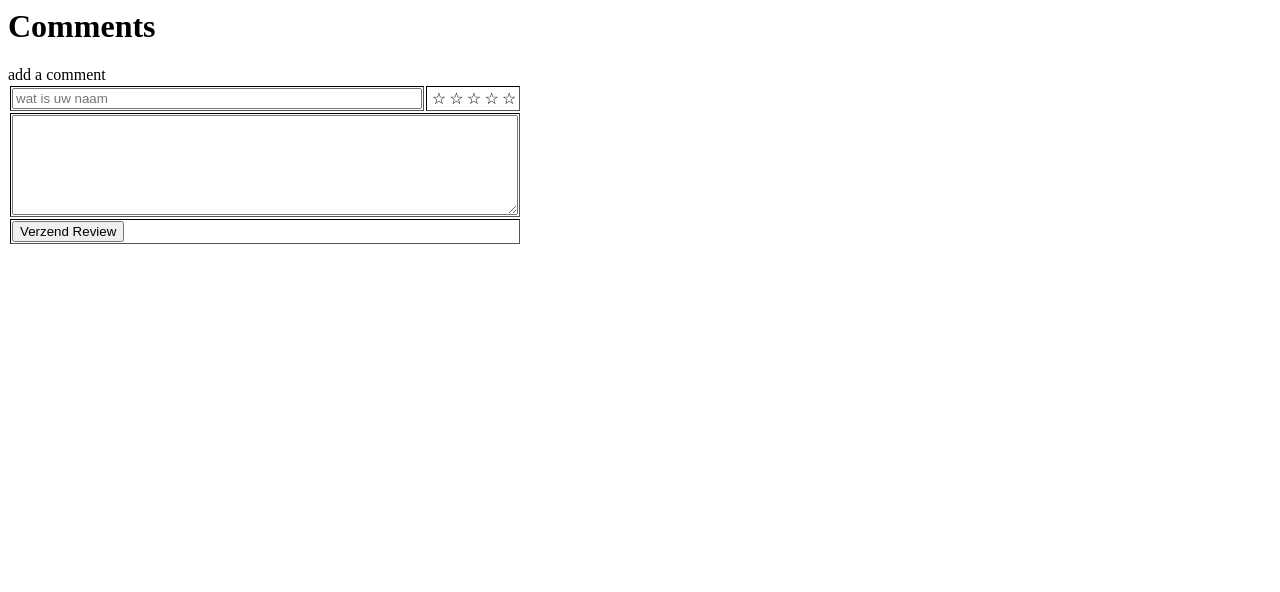
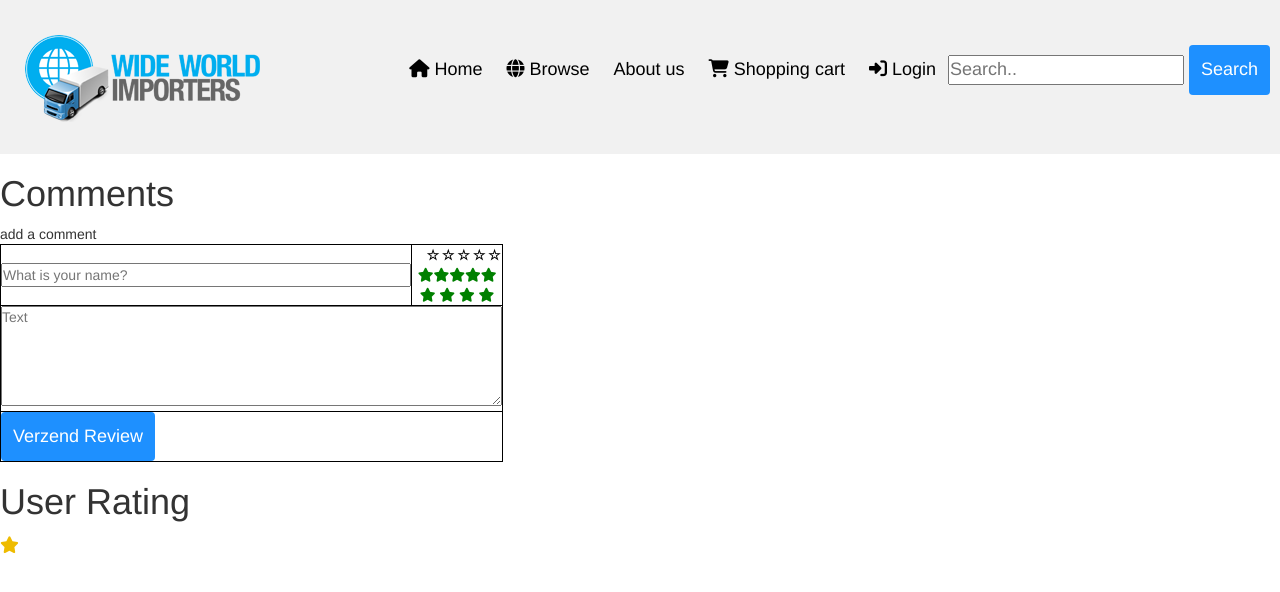
Before and after one commit to Luuk-Pasker/WWI, a PHP site: page /WWI/reviews.php in a window 1280 px wide. Shown: the top 592 px of the page. Run offline with PHP 8.4, Linux system fonts and the light colour scheme; tables that the repository leaves empty or names only in its code hold one stand-in row (values such as "Sample post"); some libraries are stand-ins or nearby versions.

Commit message:
reviews toegevoegd

```diff
--- a/reviews.php
+++ b/reviews.php
@@ -1,3 +1,6 @@
+<?php
+include "includes/header.php";
+?>
 <h1>Comments</h1>
 
 
@@ -5,10 +8,10 @@ add a comment
 <form method="get">
     <table border="1" style="border: black; height: 100px; width: 500px;" class="tableMakeReview">
         <tr style="height: 20px">
-            <td style="width: 410px!important;">
-                <input type="text" placeholder="wat is uw naam" name="Author" style="width: 410px!important; float: left">
+            <td style="width: 400px!important;">
+                <input type="text" placeholder="What is your name?" name="Author" style="width: 410px!important; float: left">
             </td>
-            <td style="width: 90px;">
+            <td style="width: 100px;">
                 <div class="rating" style="float: left; text-align: center">
                     <input id="star5" name="star" type="radio" value="5" class="radio-btn hide" />
                     <label for="star5">☆</label>
@@ -20,18 +23,26 @@ add a comment
                     <label for="star2">☆</label>
                     <input id="star1" name="star" type="radio" value="1" class="radio-btn hide" />
                     <label for="star1">☆</label>
+
+                    <div class="rating">
+                        <span><i class="rating4 fa fa-star"></i></span><span><i class="rating4 fa fa-star"></i></span><span><i class="rating4 fa fa-star"></i></span><span><i class="rating4 fa fa-star"></i></span><span><i class="rating4 fa fa-star"></i></span>
+                    </div>
+                    <i class="rating4 fa fa-star"></i>
+                    <i class="rating4 fa fa-star"></i>
+                    <i class="rating4 fa fa-star"></i>
+                    <i class="rating4 fa fa-star"></i>
                     <div class="clear"></div>
                 </div>
            </td>
        </tr>
        <tr>
            <td colspan="2">
-               <textarea name="Comment" style="height: 100px; width: 100%"></textarea>
+               <textarea name="Comment" placeholder="Text" style="height: 100px; width: 100%"></textarea>
           </td>
       </tr>
       <tr>
           <td colspan="2">
-              <input type="submit" name="verzendReview" value="Verzend Review">
+              <input class="reviewButton" type="submit" name="verzendReview" value="Verzend Review">
           </td>
       </tr>
     </table>
@@ -39,16 +50,50 @@ add a comment
 
 
 <?php
-if(isset($_GET['verzendReview'])){
+if(isset($_GET['verzendReview'])) {
     $author = $_GET['Author'];
     $review = $_GET['Comment'];
     $aantalSterren = $_GET['star'];
+    $id = 5;
 
-    print("<table class='tableDisplayReviews'border='1' style='border: black; height: 100px; width: 500px;'>
-<tr><td style='width: 410px;'>$author</td><td style='width: 90px'> $aantalSterren</td></tr>
-<tr><td colspan='2'>$review</td></tr>
-</table>");
+    $sql = "INSERT INTO reviews (PersonID, Naam, Text, aantalSterren) VALUES ('$id', '$author', '$review', '$aantalSterren')";
+    $insertIntoReviews = mysqli_query($connection, $sql);
 }
+
+    $getreviews = "SELECT * FROM reviews";
+    $res_data = mysqli_query($connection, $getreviews);
+    $reviewArray = array();
+    $i = 0;
+    foreach ($res_data as $row) {
+        if (mysqli_num_rows($res_data) != 0) {
+            $reviewArray[$i] = $row;
+            $i++;
+        }
+    }
+    if (mysqli_num_rows($res_data) != 0) {
+        for ($i = 0; $i < 4; $i++) {
+            if(isset($reviewArray[$i]['Naam'])) {
+            $author2 = $reviewArray[$i]['Naam'];
+            $aantalSterren2 = $reviewArray[$i]['aantalSterren'];
+            $reviewText = $reviewArray[$i]['Text'];
+                ?>
+                <table class='tableDisplayReviews' border='1' style='border: black; height: 100px; width: 500px;'>
+                    <tr>
+                        <td style='width: 400px; height: 20px'><?php print($author2); ?></td>
+                        <td style='width: 100px'><?php for ($j = 0; $j < $aantalSterren2; $j++) {
+                                print('<i class="rating2 fa fa-star"></i>');
+                            } ?></td>
+                    </tr>
+                    <tr>
+                        <td colspan='2'><?php print($reviewText); ?></td>
+                    </tr>
+                </table><br>
+                <?php
+            } else {
+                print(" ");
+            }
+        }
+    }
 ?>
 
 
@@ -109,3 +154,35 @@ if(isset($_GET['verzendReview'])){
         color: #FFD700;
     }
 </style>
+
+
+<h1>User Rating</h1>
+<i class="rating2 fa fa-star"></i>
+
+
+<style>
+    .rating2:before {
+        position: inherit;
+        float: left;
+        top: 100%;
+        height: 100%;
+        width: 20%!important;
+        color: #eb0;
+        font-size: 120%;
+        text-align: center;
+        margin-top: 5px;
+        margin-bottom: auto;
+    }
+
+    .rating4{
+        color: green;
+    }
+    .rating4:hover{
+        color: #eb0;
+    }
+    .rating4:hover:first-child{
+        color: purple;
+    }
+
+
+</style>
```
